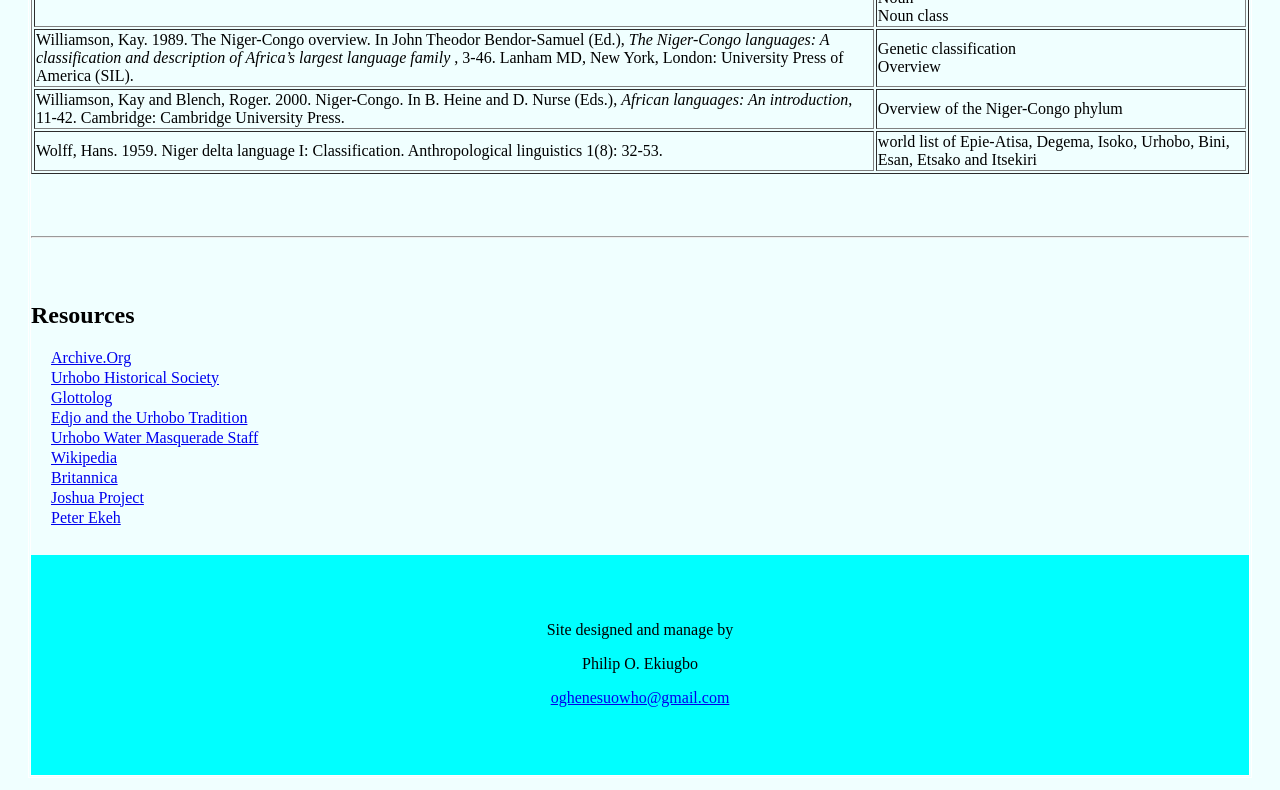
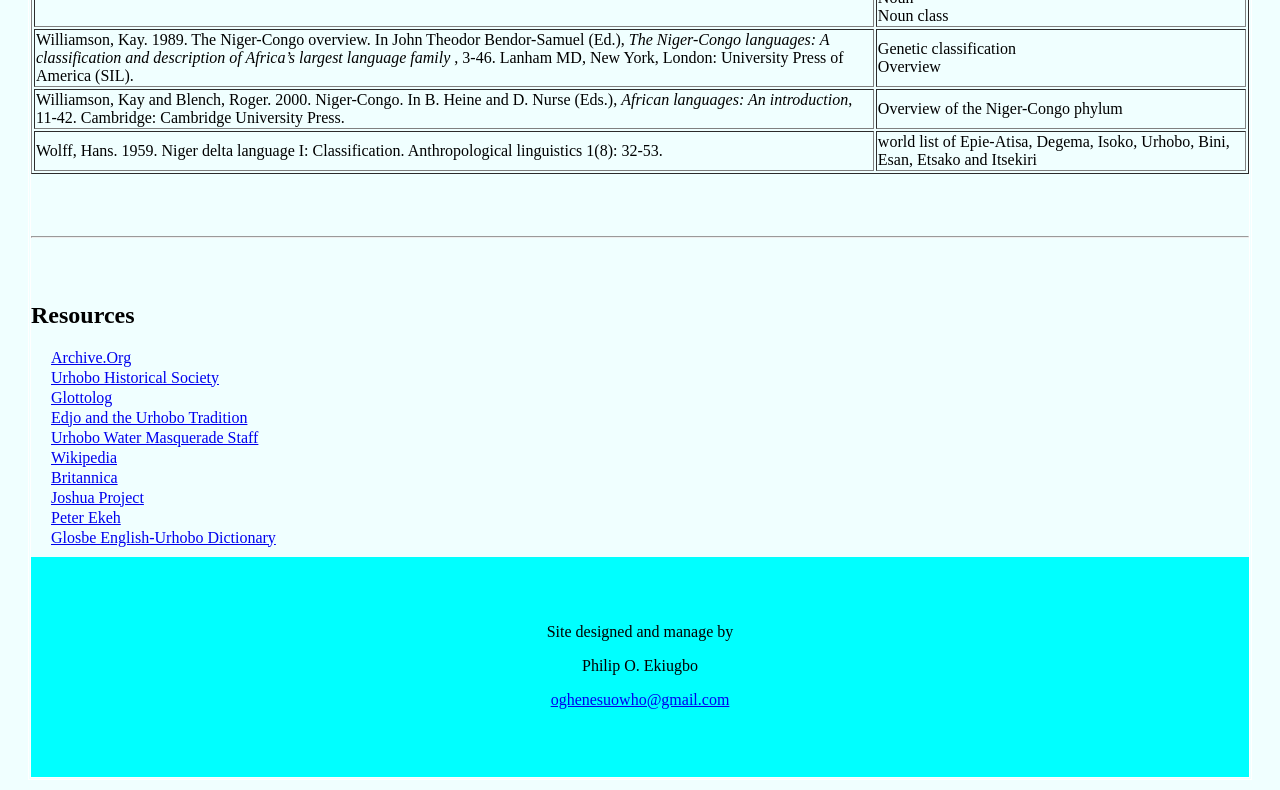
Before and after one commit to SonOfUdin/ULDW, a plain HTML site: page bibliography.html in a window 1280 px wide. Shown: the part 3963-4753 px from the top of the page. Drawn offline with Linux system fonts and the light colour scheme.

Commit message:
Update bibliography.html

```diff
--- a/bibliography.html
+++ b/bibliography.html
@@ -443,6 +443,7 @@ classification and description of Africa’s largest language family </i>, 3-46.
   <li><a href="https://www.britannica.com/topic/Zande" target="_blank">Britannica</a></li>
   <li><a href="https://joshuaproject.net/languages/urh" target="_blank">Joshua Project</a></li>
 	<li> <a href="https://www.researchgate.net/profile/Peter-Ekeh-3" target="_blank">Peter Ekeh</a></li>
+	<li><a href="https://glosbe.com/en/urh" target="-blank">Glosbe English-Urhobo Dictionary</a></li?
 </ol>
 <br>
 </div>
```
